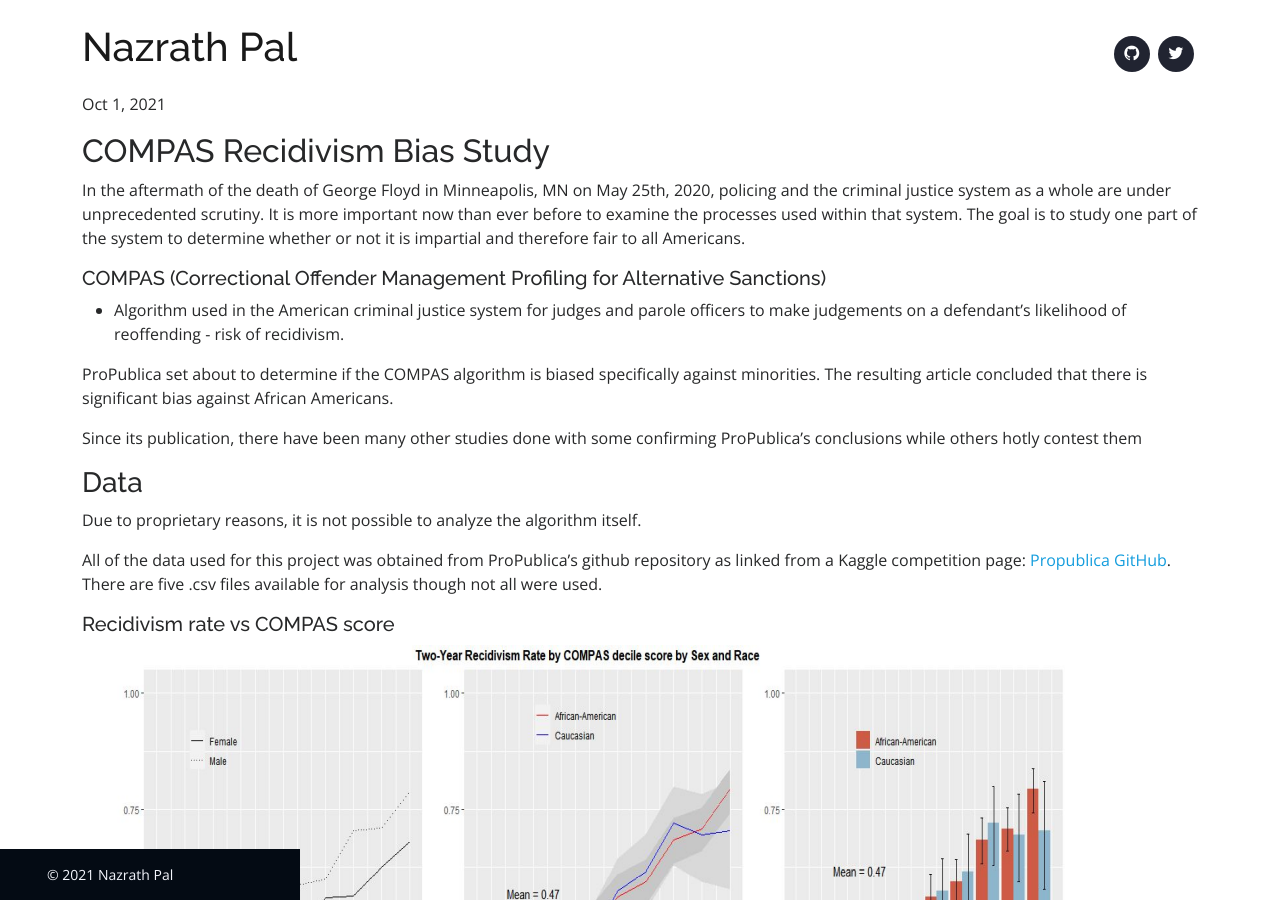
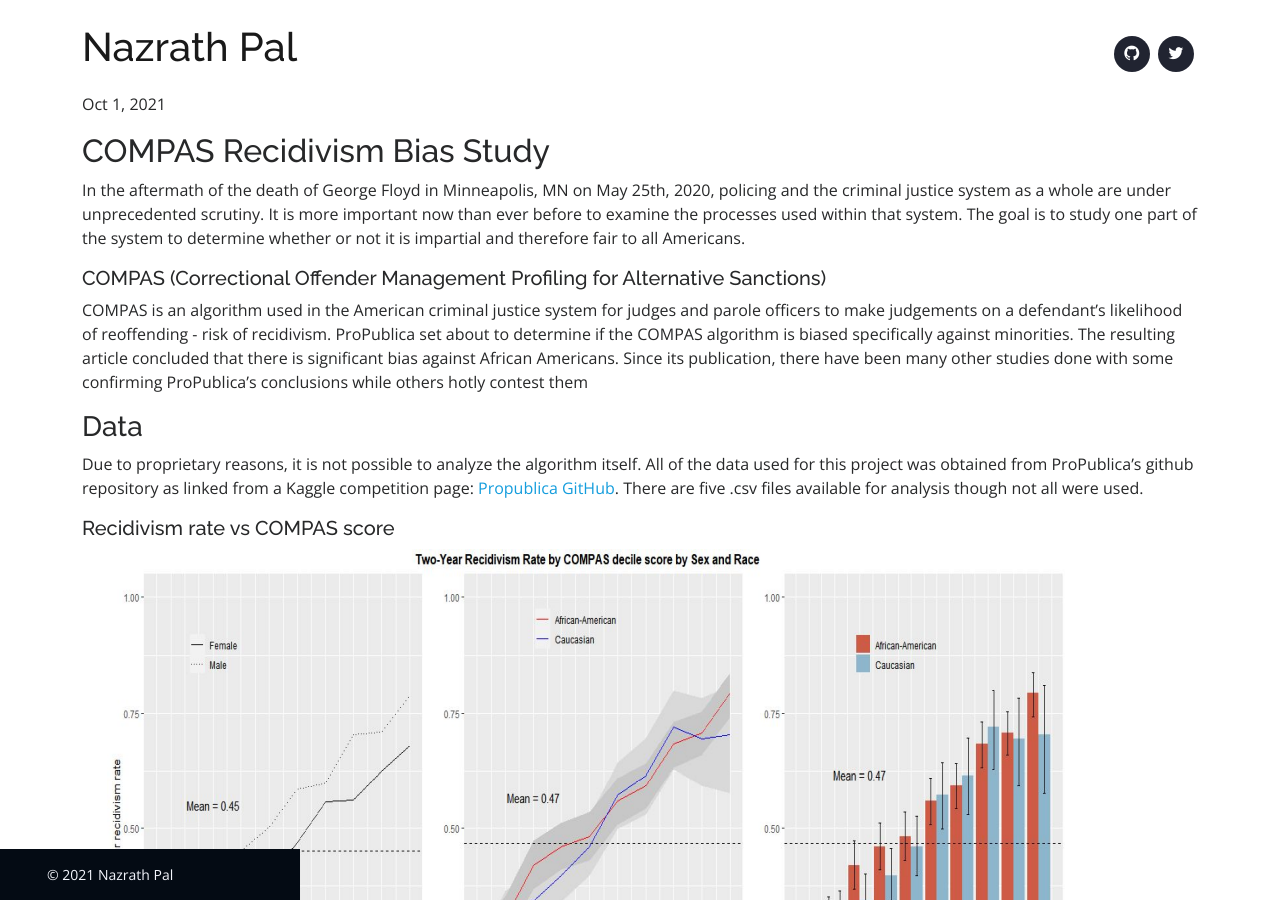
Before and after one commit to Nazrath-pal/nazrath-pal.github.io, a Jekyll site: the page built from docs/_posts/2021-10-01-COMPAS.md, in a window 1280 px wide and 900 px high. Built offline with Jekyll 4.4.1, drawn with Linux system fonts in a browser that asks for light colours.

```diff
--- a/docs/_posts/2021-10-01-COMPAS.md
+++ b/docs/_posts/2021-10-01-COMPAS.md
@@ -13,24 +13,14 @@
 
 ##### COMPAS (Correctional Offender Management Profiling for Alternative Sanctions)
 
-- Algorithm used in the American criminal justice system for judges and parole officers to make judgements on a
-defendant's likelihood of reoffending - risk of recidivism.
-
-ProPublica set about to determine if the COMPAS algorithm is biased specifically against minorities. The resulting article
-concluded that there is significant bias against African Americans.
-
-Since its publication, there have been many other studies done with some confirming ProPublica’s conclusions while
+COMPAS is an algorithm used in the American criminal justice system for judges and parole officers to make judgements on a
+defendant's likelihood of reoffending - risk of recidivism. ProPublica set about to determine if the COMPAS algorithm is biased specifically against minorities. The resulting article concluded that there is significant bias against African Americans. Since its publication, there have been many other studies done with some confirming ProPublica’s conclusions while
 others hotly contest them
 
 ### Data
 
-Due to proprietary reasons, it is not
-possible to analyze the algorithm itself.
-
-All of the data used for this project was
-obtained from ProPublica’s github
-repository as linked from a Kaggle
-competition page: [Propublica GitHub](https://github.com/propublica/compas-analysis). There are five .csv files available for analysis though not all were used.
+Due to proprietary reasons, it is not possible to analyze the algorithm itself. All of the data used for this project was
+obtained from ProPublica’s github repository as linked from a Kaggle competition page: [Propublica GitHub](https://github.com/propublica/compas-analysis). There are five .csv files available for analysis though not all were used.
 
 ##### Recidivism rate vs COMPAS score
 ![Recidivism Score](/assets/img/portfolio/COMPAS-Recidivism-Score.png)
```
